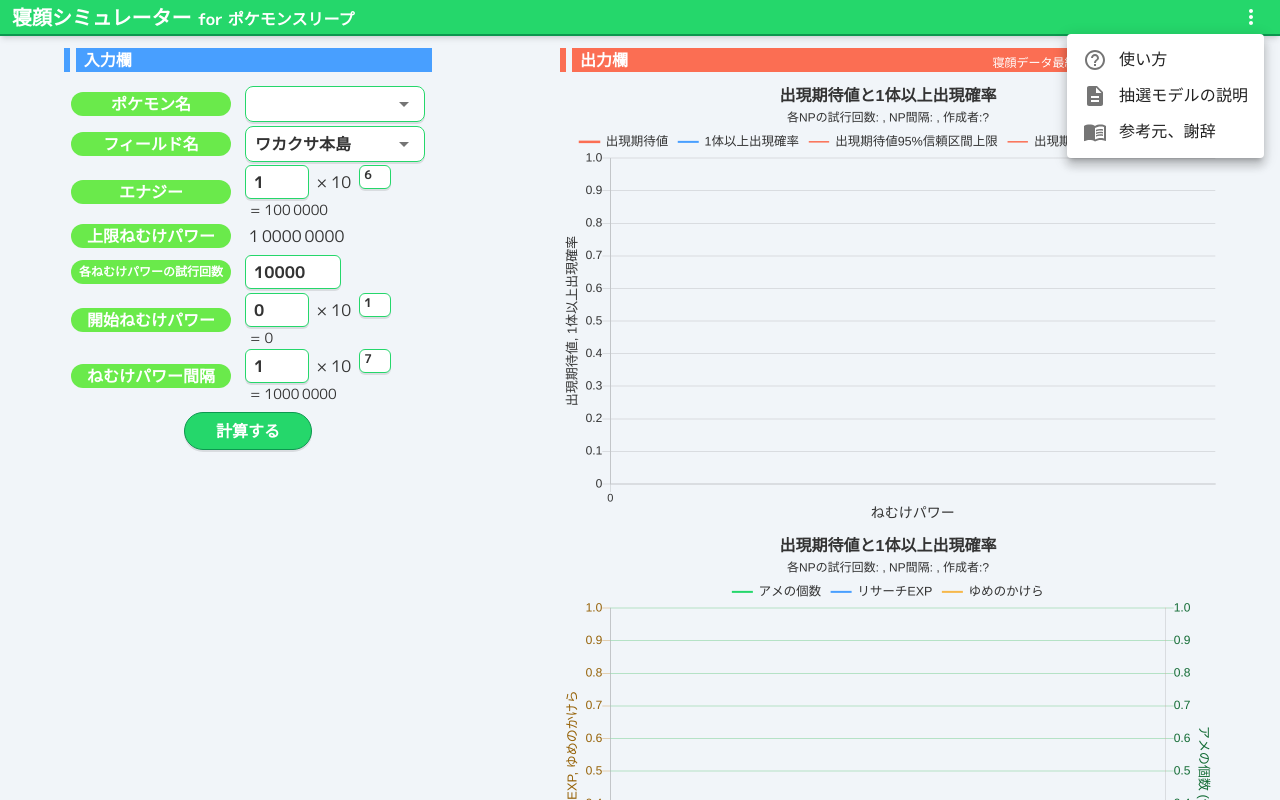
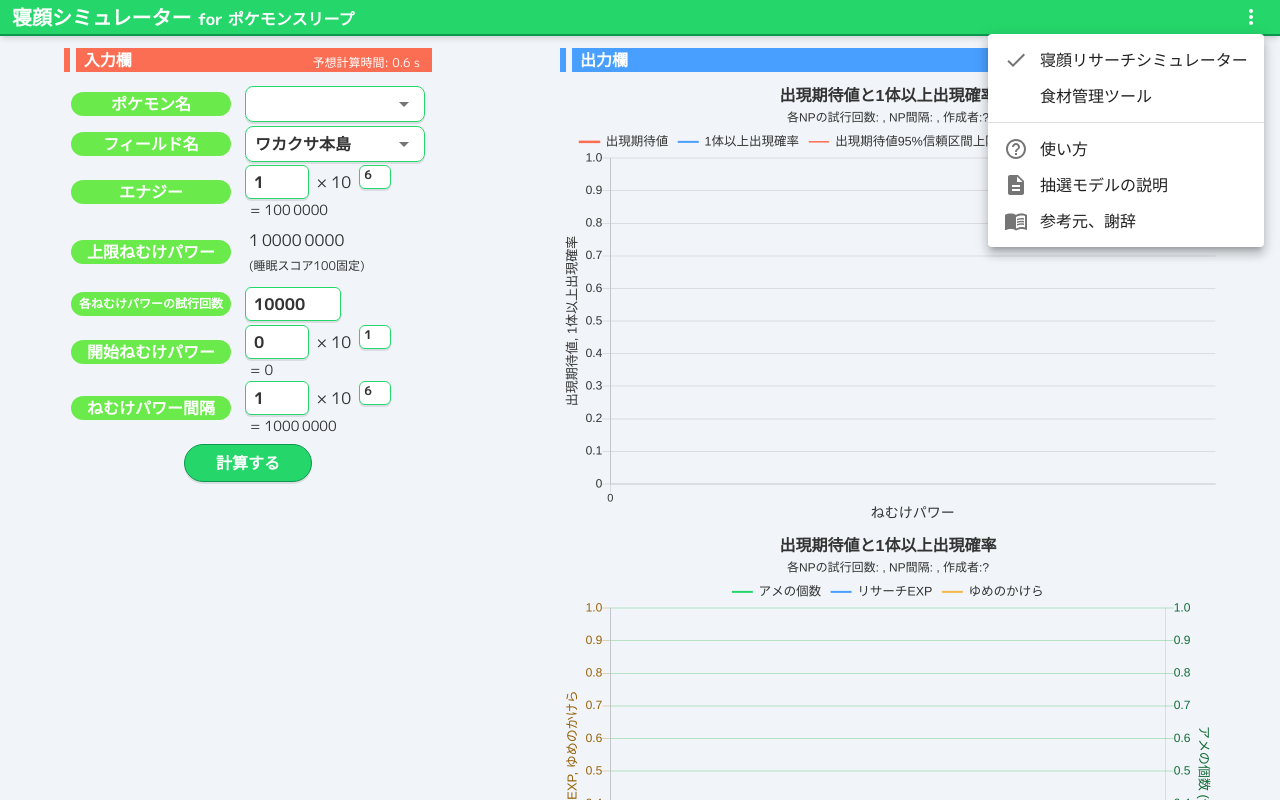
Before and after one commit to KITE-hub/pksl-simulator, a React (Create React App) app: page / in a window 1280 px wide. Both pictures are taken after a click on the button 1251 px from the left and 17 px from the top of the page. Shown: the top 800 px of the page. Built offline with nearby package versions, Linux system fonts and the light colour scheme.

Commit message:
major update

```diff
--- a/src/App.css
+++ b/src/App.css
@@ -18,10 +18,6 @@
   margin: 0;
   width: 100vw;
   min-height: 100vh;
-  -webkit-user-select: none;
-  -moz-user-select: none;
-  -ms-user-select: none;
-  user-select: none;
 }
 h1 {
   font-size: 20px;
--- a/src/App.tsx
+++ b/src/App.tsx
@@ -71,7 +71,7 @@
   const [intervalNPBase, setIntervalNPBase] = useState<string>('1');
   const [intervalNP, setIntervalNP] = useState<number>(1);
   const handleIntervalNP = handleInputChange(setIntervalNPBase, setIntervalNP);
-  const [intervalNPIndexBase, setIntervalNPIndexBase] = useState<string>('7');
+  const [intervalNPIndexBase, setIntervalNPIndexBase] = useState<string>('6');
   const [intervalNPIndex, setIntervalNPIndex] = useState<number>(7);
   const handleIntervalNPIndex = handleInputChange(setIntervalNPIndexBase, setIntervalNPIndex);
 
@@ -110,7 +110,7 @@
     return pokemonName !== '' && expandedEnergy !== 0 && limitNP !== 0 && trialNumber >= 2 && expandedIntervalNP !== 0;
   };
 
-  // 全ての入力フォームが空でなく、計算量過多にならなく(未実装)、かつクリックされたときにtrueになる関数
+  // 全ての入力フォームが空でなく、かつクリックされたときにtrueになる関数
   const handleClick = () => {
     if (allInputsAreValid()) {
       setCalculatorOrder(true);
@@ -118,6 +118,16 @@
       setCalculatorOrder(false);
     }
   };
+  const calculateConst = 1 / 1000000;
+  const [calculateTime, setCalculateTime] = useState<number>(
+    0.5 + Math.floor((limitNP - expandedStartNP) / expandedIntervalNP) * trialNumber * calculateConst
+  );
+  useEffect(() => {
+    // 計算ロジック
+    const time = 0.5 + Math.floor((limitNP - expandedStartNP) / expandedIntervalNP) * trialNumber * calculateConst;
+    setCalculateTime(time);
+  }, [limitNP, expandedStartNP, expandedIntervalNP, trialNumber]);
+
   const [result, setResult] = useState<iResult[]>([
     {
       np: 0,
@@ -169,11 +179,12 @@
           expandedIntervalNPDisplay={expandedIntervalNPDisplay}
           calculatorOrder={calculatorOrder}
           handleClick={handleClick}
+          calculateTime={calculateTime}
         />
         <div className="mt-3 mb-5 responsiveOutput sectionWidth mx-auto">
           <div className="flex">
-            <span className="bg-[#fb6e53] w-1.5 mr-1.5"></span>
-            <div className="flex justify-between text-white bg-[#fb6e53] px-2 w-full clipSlant">
+            <span className="bg-[#489FFF] w-1.5 mr-1.5"></span>
+            <div className="flex justify-between text-white bg-[#489FFF] px-2 w-full clipSlant">
               <h2 className="font-bold">出力欄</h2>
               <sub className="text-xs mx-1  mt-auto mb-1">寝顔データ最終更新日時: 2024/11/12</sub>
             </div>
--- a/src/component/Description.tsx
+++ b/src/component/Description.tsx
@@ -2,6 +2,8 @@
 import {createTheme, ThemeProvider} from '@mui/material/styles';
 import CssBaseline from '@mui/material/CssBaseline';
 import {
+  Divider,
+  Icon,
   IconButton,
   ListItemIcon,
   Menu,
@@ -14,6 +16,7 @@
   Button
 } from '@mui/material';
 import '../dist.css';
+import CheckIcon from '@mui/icons-material/Check';
 import {styled} from '@mui/material/styles';
 import MoreIcon from '@mui/icons-material/MoreVert';
 import HelpOutlineIcon from '@mui/icons-material/HelpOutline';
@@ -51,6 +54,13 @@
 
 const Description: React.FC = () => {
   const [moreMenuAnchor, setMoreMenuAnchor] = useState<HTMLElement | null>(null);
+  const simulatorClick = () => {
+    setMoreMenuAnchor(null);
+  };
+  const ingMgmtClick = () => {
+    setMoreMenuAnchor(null);
+    window.location.href = 'https://kite-hub.github.io/pksl-ing-mgmt-static/';
+  };
   const moreButtonClick = (event: React.MouseEvent<HTMLElement>) => {
     setMoreMenuAnchor(event.currentTarget);
   };
@@ -87,8 +97,8 @@
 
   return (
     <div className="Description">
-      {/* <ThemeProvider theme={theme}> */}
-      {/* <CssBaseline /> */}
+      <ThemeProvider theme={theme}>
+        <CssBaseline />
         <IconButton size="small" aria-label="actions" sx={{color: 'white'}} onClick={moreButtonClick}>
           <MoreIcon />
         </IconButton>
@@ -98,6 +108,19 @@
           onClose={onMoreMenuClose}
           anchorOrigin={{vertical: 'bottom', horizontal: 'left'}}
         >
+          <MenuItem onClick={simulatorClick}>
+            <ListItemIcon>
+              <CheckIcon />
+            </ListItemIcon>
+            寝顔リサーチシミュレーター
+          </MenuItem>
+          <MenuItem onClick={ingMgmtClick}>
+            <ListItemIcon>
+              <Icon />
+            </ListItemIcon>
+            食材管理ツール
+          </MenuItem>
+          <Divider />
           <MenuItem onClick={howToMenuClick}>
             <ListItemIcon>
               <HelpOutlineIcon />
@@ -150,7 +173,7 @@
               <div className="w-1.5 h-6 bg-[#25d76b] mr-2"></div>
               <h3 className="font-bold text-base">必要ねむけパワー</h3>
             </div>
-          <hr />
+            <hr className="mt-1 mb-2" />
             <p>
               {'　'}各ポケモンの寝顔には、その寝顔が出現するために必要なねむけパワーが定められている (例:
               コラッタ☆1の必要ねむけパワー=76000)。
@@ -163,7 +186,7 @@
               <div className="w-1.5 h-6 bg-[#25d76b] mr-2"></div>
               <h3 className="font-bold text-base">寝顔抽選の流れ</h3>
             </div>
-          <hr />
+            <hr className="mt-1 mb-2" />
             <ol>
               <li>
                 1.
@@ -184,19 +207,25 @@
               <div className="w-1.5 h-6 bg-[#25d76b] mr-2"></div>
               <h3 className="font-bold text-base">その他の条件</h3>
             </div>
-          <hr />
+            <hr className="mt-1 mb-2" />
             <ul>
               <li>・出現しうるすべての寝顔は、等しい確率で抽選されるものとする。</li>
               <li>
                 ・ピッピ族・ライコウ・エンテイ・スイクン・アゴジムシ族、コリンク族・ココドラ族・フワンテ族・ミミッキュは、80%の確率で最終枠抽選の対象から外れるものとする。
               </li>
-            <li>・エンテイ、ライコウ、スイクンのような伝説のポケモンは1リサーチに1体までしか出現しないものとする。</li>
+              <li>
+                ・エンテイ、ライコウ、スイクンのような伝説のポケモンは1リサーチに1体までしか出現しないものとする。
+              </li>
               <li>・一部ポケモンについて確定帯のズレが見られるが、この現象は考慮しないものとする。</li>
             </ul>
             <br />
-          <h3>必要ねむけパワーが未確定の寝顔と仮の必要ねむけパワーの一覧(2024/11/12)</h3>
-
-          <hr />
+            <div className="flex items-center">
+              <div className="w-1.5 h-6 bg-[#25d76b] mr-2"></div>
+              <h3 className="font-bold text-base">
+                必要ねむけパワーが未確定の寝顔と仮の必要ねむけパワーの一覧(2024/11/12)
+              </h3>
+            </div>
+            <hr className="mt-1 mb-2" />
             <ul>
               <li>・ニャローテ,ウェルカモ,アチゲータ ☆4: 65702000</li>
               <li>・マスカーニャ,ラウドボーン,ウェーニバル ☆4: 163742000</li>
@@ -229,7 +258,7 @@
               <div className="w-1.5 h-6 bg-[#25d76b] mr-2"></div>
               <h3 className="font-bold text-base">参考元</h3>
             </div>
-          <hr />
+            <hr className="mt-1 mb-2" />
             <ul>
               <li>
                 <Link
@@ -263,7 +292,7 @@
                   target="_blank"
                   rel="noopener noreferrer"
                 >
-                個体値計算機 for ポケモンスリープ (UI参考)
+                  個体値計算機 by nitoyon
                 </Link>
               </li>
             </ul>
@@ -272,7 +301,7 @@
               <div className="w-1.5 h-6 bg-[#25d76b] mr-2"></div>
               <h3 className="font-bold text-base">謝辞</h3>
             </div>
-          <hr />
+            <hr className="mt-1 mb-2" />
             <p>
               {'　'}
               寝顔抽選の仕組みや必要ねむけパワーについて調査を行ってくださった先人の皆様に、心より感謝申し上げます。
@@ -282,7 +311,7 @@
             <CustomButton onClick={onReferenceDialogClose}>閉じる</CustomButton>
           </DialogActions>
         </Dialog>
-      {/* </ThemeProvider> */}
+      </ThemeProvider>
     </div>
   );
 };
--- a/src/component/Input.tsx
+++ b/src/component/Input.tsx
@@ -28,13 +28,17 @@
   handleIntervalNPIndex,
   expandedIntervalNPDisplay,
   calculatorOrder,
-  handleClick
+  handleClick,
+  calculateTime
 }) => {
   return (
     <div className="Input mt-3 mb-5 sectionWidth mx-auto">
       <div className="flex mb-3">
-        <span className="bg-[#489FFF] w-1.5 mr-1.5"></span>
-        <h2 className="font-bold text-white bg-[#489FFF] px-2 w-full clipSlant">入力欄</h2>
+        <span className="bg-[#fb6e53] w-1.5 mr-1.5"></span>
+        <div className="flex justify-between text-white bg-[#fb6e53] px-2 w-full clipSlant">
+          <h2 className="font-bold">入力欄</h2>
+          <sub className="text-xs mx-1  mt-auto mb-1">予想計算時間: {calculateTime} s</sub>
+        </div>
       </div>
       <table className="mx-auto">
         <tr className="h-10 my-2">
@@ -86,7 +90,7 @@
           </td>
           <p className="flex items-center mx-1.5 text-sm">= {expandedEnergyDisplay}</p>
         </tr>
-        <tr className="h-8">
+        <tr className="h-16">
           <th>
             <div className="bg-[#6aea4b] text-white rounded-full w-40 h-6 mr-3 flex items-center justify-center">
               上限ねむけパワー
@@ -94,6 +98,7 @@
           </th>
           <td>
             <p className="flex items-center mx-1">{limitNPDisplay}</p>
+            <span className="text-xs mx-1"> (睡眠スコア100固定)</span>
           </td>
         </tr>
         <tr className="h-10">
--- a/src/dist.css
+++ b/src/dist.css
@@ -622,6 +622,10 @@
   margin-bottom: 0.25rem;
 }
 
+.mb-2{
+  margin-bottom: 0.5rem;
+}
+
 .mb-3{
   margin-bottom: 0.75rem;
 }
@@ -640,6 +644,10 @@
 
 .mr-3{
   margin-right: 0.75rem;
+}
+
+.mt-1{
+  margin-top: 0.25rem;
 }
 
 .mt-3{
@@ -670,12 +678,12 @@
   height: 2.5rem;
 }
 
+.h-16{
+  height: 4rem;
+}
+
 .h-6{
   height: 1.5rem;
-}
-
-.h-8{
-  height: 2rem;
 }
 
 .w-1\.5{
@@ -860,8 +868,6 @@
   margin: 0;
   width: 100vw;
   min-height: 100vh;
-  -webkit-user-select: none;
-  user-select: none;
 }
 
 h1 {
@@ -930,24 +936,19 @@
   border-color: rgb(37 215 107 / var(--tw-border-opacity));
 }
 
+.focus\:px-\[3px\]:focus{
+  padding-left: 3px;
+  padding-right: 3px;
+}
+
 .focus\:px-\[7px\]:focus{
   padding-left: 7px;
   padding-right: 7px;
 }
 
-.focus\:py-\[7px\]:focus{
-  padding-top: 7px;
-  padding-bottom: 7px;
-}
-
 .focus\:py-\[3px\]:focus{
   padding-top: 3px;
   padding-bottom: 3px;
-}
-
-.focus\:px-\[3px\]:focus{
-  padding-left: 3px;
-  padding-right: 3px;
 }
 
 .focus\:pb-\[3px\]:focus{
--- a/src/types.ts
+++ b/src/types.ts
@@ -118,6 +118,7 @@
   expandedIntervalNPDisplay: string;
   calculatorOrder: boolean;
   handleClick: () => void;
+  calculateTime: number;
 }
 
 export interface PokemonNameSelectProps {
```
Lines whose indentation alone changed are shown as unchanged.
